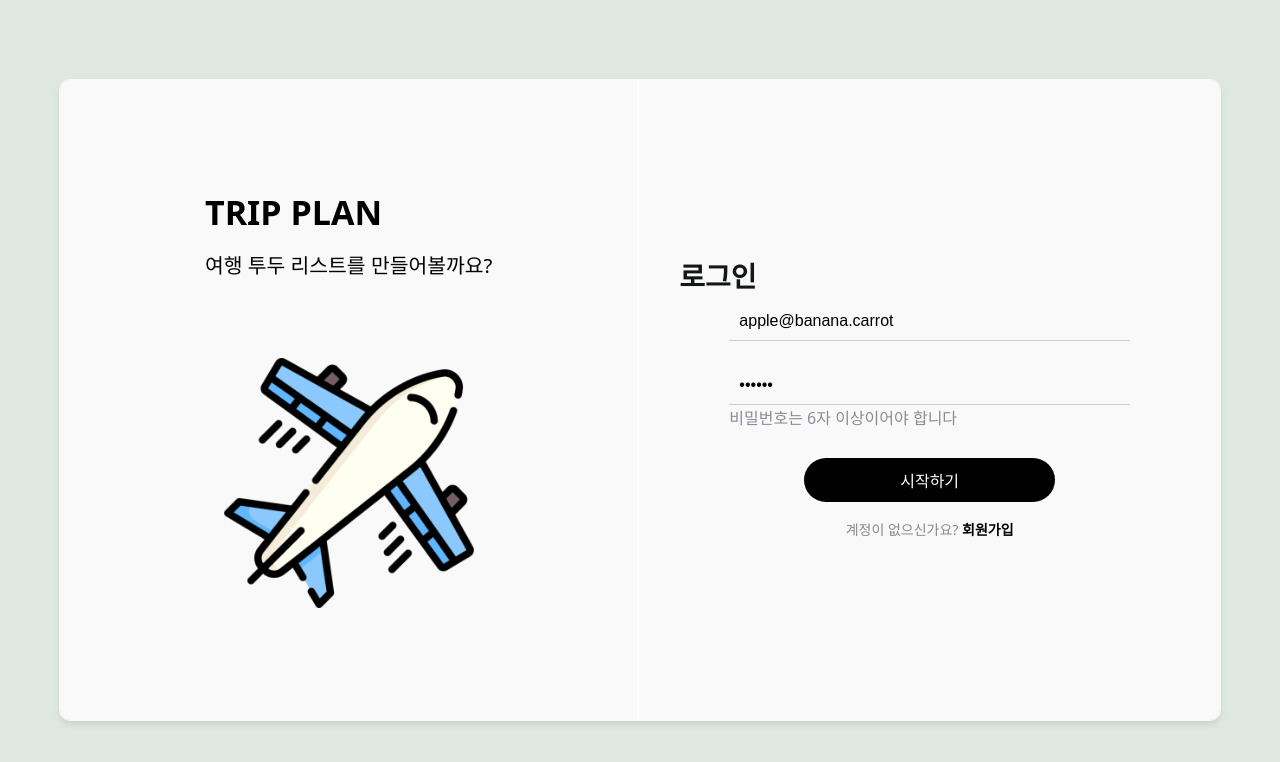
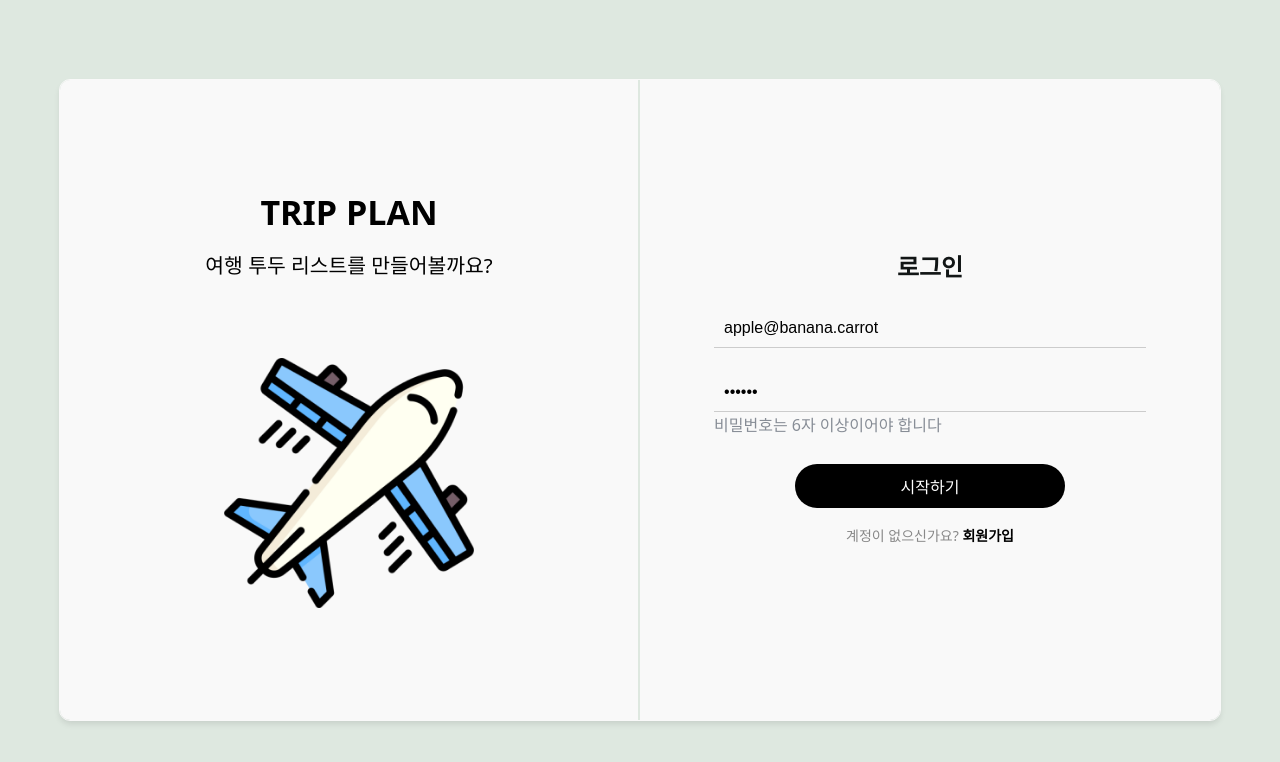
Before and after one commit to prgrms-web-full-cycle-2nd-mini-project/front, a React (Vite) app: page /login in a window 1280 px wide. Shown: the top 762 px of the page. Built offline with nearby package versions, Linux system fonts and the light colour scheme; no server answers.

Commit message:
refactor: auth 컴포넌트의 컨테이너 스타일을 공용으로 분리

```diff
--- a/src/components/auth/AuthCover.tsx
+++ b/src/components/auth/AuthCover.tsx
@@ -1,41 +1,35 @@
 import React from 'react';
 import styled from 'styled-components';
+import { LeftPageContainerStyle } from '../../styles/BookStyleStyles';
 
 export default function AuthCover() {
   return (
-    <AuthCoverStyle>
-      <div className="cover-descriptions">
-        <div className="cover-title">TRIP PLAN</div>
-        <div className="cover-subtitle">여행 투두 리스트를 만들어볼까요?</div>
-      </div>
-      <img src="/src/assets/airplane.png" />
-    </AuthCoverStyle>
+    <LeftPageContainerStyle>
+      <CoverDescriptions>
+        <CoverTitle>TRIP PLAN</CoverTitle>
+        <CoverSubtitle>여행 투두 리스트를 만들어볼까요?</CoverSubtitle>
+      </CoverDescriptions>
+      <CoverImage src="/src/assets/airplane.png" />
+    </LeftPageContainerStyle>
   );
 }
 
-const AuthCoverStyle = styled.div`
-  padding: 0 20px;
-  width: 600px;
-  height: 100%;
-  border-right: 2px solid white;
-  display: flex;
-  flex-direction: column;
-  justify-content: center;
-  align-items: center;
+const CoverDescriptions = styled.div`
+  text-align: center;
+`;
 
-  .cover-title {
+const CoverTitle = styled.div`
   font-size: 2rem;
   font-weight: 700;
-  }
+`;
 
-  .cover-subtitle {
+const CoverSubtitle = styled.div`
   font-size: 1.2rem;
   margin-top: 20px;
-  }
+`;
 
-  img {
+const CoverImage = styled.img`
   width: 250px;
   height: 250px;
   margin-top: 80px;
-  }
 `;
--- a/src/components/auth/LoginForm.tsx
+++ b/src/components/auth/LoginForm.tsx
@@ -3,8 +3,16 @@ import { useForm } from 'react-hook-form';
 import { SignupProps } from '../../pages/Signup';
 import { useAuth } from '../../hooks/useAuth';
 import { Link } from 'react-router-dom';
-import { InputStyle, SignUpLink, SignupFormStyle } from './SignupForm';
+import {
+  FormTitle,
+  FormStyle,
+  FieldsetStyle,
+  SubmitButton,
+  InputStyle,
+  SignUpLink,
+} from './StyledComponents';
 import Typography from '../common/Typography';
+import { RightPageContainerStyle } from '../../styles/BookStyleStyles';
 
 export default function LoginForm() {
   const {
@@ -21,10 +29,10 @@ export default function LoginForm() {
   };
 
   return (
-    <SignupFormStyle>
-      <Typography $variant="title1">로그인</Typography>
-      <form onSubmit={handleSubmit(handleSignup)}>
-        <fieldset>
+    <RightPageContainerStyle>
+      <FormTitle $variant="title1">로그인</FormTitle>
+      <FormStyle onSubmit={handleSubmit(handleSignup)}>
+        <FieldsetStyle>
           <InputStyle
             // 개발용 더미 메일
             defaultValue="apple@banana.carrot"
@@ -39,11 +47,11 @@ export default function LoginForm() {
           />
           {isSubmitted && errors.email && (
             <Typography $variant="body1" $color="error">
-              올바른 이메일을 형식을 입력해주세요
+              올바른 이메일을 입력해주세요
             </Typography>
           )}
-        </fieldset>
-        <fieldset>
+        </FieldsetStyle>
+        <FieldsetStyle>
           <InputStyle
             // 개발용 더미 메일
             defaultValue="abc123"
@@ -65,19 +73,19 @@ export default function LoginForm() {
               비밀번호는 6자 이상이어야 합니다
             </Typography>
           )}
-        </fieldset>
-        <button type="submit" disabled={!isValid}>
+        </FieldsetStyle>
+        <SubmitButton type="submit" disabled={!isValid}>
           시작하기
-        </button>
+        </SubmitButton>
         {errorMessage && (
           <Typography $variant="body1" $color="error">
             {errorMessage}
           </Typography>
         )}
-      </form>
+      </FormStyle>
       <SignUpLink>
         계정이 없으신가요? <Link to="/signup">회원가입</Link>
       </SignUpLink>
-    </SignupFormStyle>
+    </RightPageContainerStyle>
   );
 }
--- a/src/components/auth/SignupForm.tsx
+++ b/src/components/auth/SignupForm.tsx
@@ -1,10 +1,18 @@
 import React from 'react';
 import { useForm } from 'react-hook-form';
-import styled from 'styled-components';
 import { SignupProps } from '../../pages/Signup';
 import { useAuth } from '../../hooks/useAuth';
 import { Link } from 'react-router-dom';
 import Typography from '../common/Typography';
+import {
+  FormTitle,
+  FormStyle,
+  FieldsetStyle,
+  SubmitButton,
+  InputStyle,
+  SignUpLink,
+} from './StyledComponents';
+import { RightPageContainerStyle } from '../../styles/BookStyleStyles';
 
 export default function SignupForm() {
   const {
@@ -21,10 +29,10 @@ export default function SignupForm() {
   };
 
   return (
-    <SignupFormStyle>
-      <Typography $variant="title1">회원가입</Typography>
-      <form onSubmit={handleSubmit(handleSignup)}>
-        <fieldset>
+    <RightPageContainerStyle>
+      <FormTitle $variant="title1">회원가입</FormTitle>
+      <FormStyle onSubmit={handleSubmit(handleSignup)}>
+        <FieldsetStyle>
           <InputStyle
             type="email"
             placeholder="이메일을 입력해주세요"
@@ -40,8 +48,8 @@ export default function SignupForm() {
               올바른 이메일을 입력해주세요
             </Typography>
           )}
-        </fieldset>
-        <fieldset>
+        </FieldsetStyle>
+        <FieldsetStyle>
           <InputStyle
             $isValid={!errors.password}
             type="password"
@@ -61,103 +69,19 @@ export default function SignupForm() {
               비밀번호는 6자 이상이어야 합니다
             </Typography>
           )}
-        </fieldset>
-        <button type="submit" disabled={!isValid}>
+        </FieldsetStyle>
+        <SubmitButton type="submit" disabled={!isValid}>
           가입하기
-        </button>
+        </SubmitButton>
         {errorMessage && (
           <Typography $variant="body1" $color="error">
             {errorMessage}
           </Typography>
         )}
-      </form>
+      </FormStyle>
       <SignUpLink>
         계정이 없으신가요? <Link to="/login">로그인</Link>
       </SignUpLink>
-    </SignupFormStyle>
+    </RightPageContainerStyle>
   );
 }
-
-export const SignupFormStyle = styled.div`
-  width: 600px;
-  padding: 40px 40px;
-  display: flex;
-  flex-direction: column;
-  justify-content: center;
-
-  h1 {
-    margin-bottom: 20px;
-    text-align: center;
-    font-size: 24px;
-    font-weight: 700;
-  }
-
-  form {
-    display: flex;
-    flex-direction: column;
-    justify-content: center;
-    align-items: center;
-  }
-
-  fieldset {
-    border: none;
-    margin: 10px;
-    width: 80%;
-  }
-
-  button {
-    width: 50%;
-    padding: 10px;
-    background-color: black;
-    border: none;
-    border-radius: 100px;
-    font-size: 16px;
-    color: #fff;
-    cursor: pointer;
-    margin-top: 20px;
-  }
-
-  button:disabled {
-    background-color: #f0f0f0;
-    cursor: not-allowed;
-  }
-`;
-
-export const InputStyle = styled.input<{
-  $isValid: boolean;
-  $isSubmitted: boolean;
-}>`
-  width: 100%;
-  padding: 10px;
-  border: none;
-  margin-bottom: 5px;
-
-  background-color: inherit;
-  border-bottom: ${({ $isValid: isValid, $isSubmitted: isSubmitted }) =>
-    isSubmitted && !isValid ? '1px solid crimson' : '1px solid #ccc'};
-  font-size: 16px;
-  transition: border-bottom 0.3s ease;
-
-  &:focus {
-    outline: none;
-    border-color: ${({ $isValid: isValid, $isSubmitted: isSubmitted }) =>
-      isSubmitted && !isValid ? 'crimson' : '#333'};
-  }
-`;
-
-export const SignUpLink = styled.div`
-  text-align: center;
-  margin-top: 20px;
-  font-size: 14px;
-  color: #888;
-
-  a {
-    color: #000;
-    text-decoration: none;
-    font-weight: bold;
-  }
-
-  a:hover {
-    text-decoration: underline;
-  }
-`;
--- /dev/null
+++ b/src/components/auth/StyledComponents.ts
@@ -0,0 +1,78 @@
+import styled from 'styled-components';
+import Typography from '../common/Typography';
+
+export const FormTitle = styled(Typography)`
+  margin-bottom: 20px;
+  text-align: center;
+  font-size: 24px;
+  font-weight: 700;
+`;
+
+export const FormStyle = styled.form`
+  display: flex;
+  width: 100%;
+  flex-direction: column;
+  justify-content: center;
+  align-items: center;
+`;
+
+export const FieldsetStyle = styled.fieldset`
+  border: none;
+  margin: 10px;
+  width: 80%;
+`;
+
+export const SubmitButton = styled.button`
+  width: 50%;
+  padding: 10px;
+  background-color: black;
+  border: none;
+  border-radius: 100px;
+  font-size: 16px;
+  color: #fff;
+  cursor: pointer;
+  margin-top: 20px;
+
+  &:disabled {
+    background-color: #f0f0f0;
+    cursor: not-allowed;
+  }
+`;
+
+export const InputStyle = styled.input<{
+  $isValid: boolean;
+  $isSubmitted: boolean;
+}>`
+  width: 100%;
+  padding: 10px;
+  border: none;
+  margin-bottom: 5px;
+  background-color: inherit;
+  border-bottom: ${({ $isValid: isValid, $isSubmitted: isSubmitted }) =>
+    isSubmitted && !isValid ? '1px solid crimson' : '1px solid #ccc'};
+  font-size: 16px;
+  transition: border-bottom 0.3s ease;
+
+  &:focus {
+    outline: none;
+    border-color: ${({ $isValid: isValid, $isSubmitted: isSubmitted }) =>
+      isSubmitted && !isValid ? 'crimson' : '#333'};
+  }
+`;
+
+export const SignUpLink = styled.div`
+  text-align: center;
+  margin-top: 20px;
+  font-size: 14px;
+  color: #888;
+
+  a {
+    color: #000;
+    text-decoration: none;
+    font-weight: bold;
+  }
+
+  a:hover {
+    text-decoration: underline;
+  }
+`;
--- a/src/components/common/BookStyleContainer.tsx
+++ /dev/null
@@ -1,26 +0,0 @@
-import React from 'react';
-import styled from 'styled-components';
-
-interface BookStyleContainerProps {
-  children: React.ReactNode;
-}
-
-export default function BookStyleContainer({
-  children,
-}: BookStyleContainerProps) {
-  return <ContainerStyle>{children}</ContainerStyle>;
-}
-
-export const ContainerStyle = styled.main`
-  display: flex;
-  min-height: 600px;
-  height: 80vh;
-  max-height: 800px;
-  justify-content: space-between;
-  align-items: center;
-  /* margin: 80px auto; */
-  background-color: #f9f9f9;
-  outline: 1px solid #f9f9f9;
-  border-radius: 10px;
-  box-shadow: 0 4px 6px rgba(0, 0, 0, 0.1);
-`;
--- a/src/pages/Login/index.tsx
+++ b/src/pages/Login/index.tsx
@@ -1,7 +1,7 @@
 import React from 'react';
 import AuthCover from '../../components/auth/AuthCover';
 import LoginForm from '../../components/auth/LoginForm';
-import BookStyleContainer from '../../components/common/BookStyleContainer';
+import { BookStyleContainer } from '../../styles/BookStyleStyles';
 
 export default function Login() {
   return (
--- a/src/pages/Signup/index.tsx
+++ b/src/pages/Signup/index.tsx
@@ -1,7 +1,7 @@
 import React from 'react';
 import SignupForm from '../../components/auth/SignupForm';
 import AuthCover from '../../components/auth/AuthCover';
-import BookStyleContainer from '../../components/common/BookStyleContainer';
+import { BookStyleContainer } from '../../styles/BookStyleStyles';
 
 export interface SignupProps {
   email: string;
--- /dev/null
+++ b/src/styles/BookStyleStyles/index.ts
@@ -0,0 +1,37 @@
+import styled from 'styled-components';
+
+export const LeftPageContainerStyle = styled.section`
+  padding: 20px 20px;
+  height: 100%;
+  width: 600px;
+  display: flex;
+  flex-direction: column;
+  justify-content: center;
+  align-items: center;
+
+  border-right: 2px solid #dee8e0;
+`;
+
+export const RightPageContainerStyle = styled.section`
+  padding: 20px 20px;
+  height: 100%;
+  width: 600px;
+  display: flex;
+  flex-direction: column;
+  justify-content: center;
+  align-items: center;
+`;
+
+export const BookStyleContainer = styled.main`
+  display: flex;
+  min-height: 600px;
+  height: 80vh;
+  max-height: 800px;
+  justify-content: space-between;
+  align-items: center;
+  /* margin: 80px auto; */
+  background-color: #f9f9f9;
+  outline: 1px solid #f9f9f9;
+  border-radius: 10px;
+  box-shadow: 0 4px 6px rgba(0, 0, 0, 0.1);
+`;
```
Lines whose indentation alone changed are shown as unchanged.
